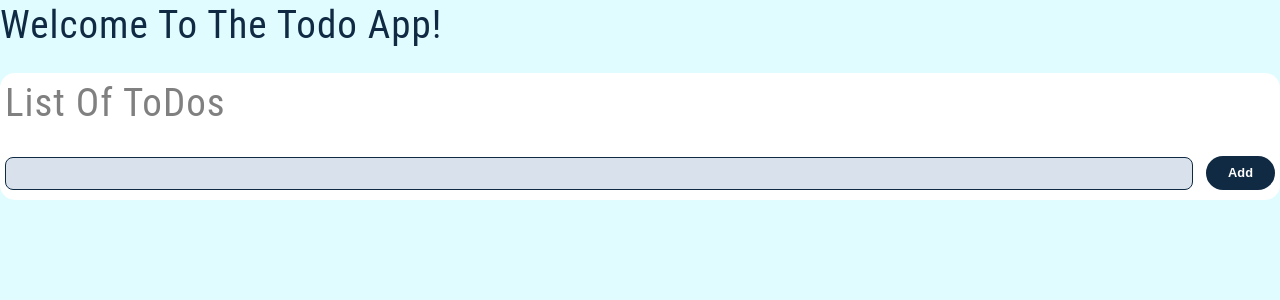
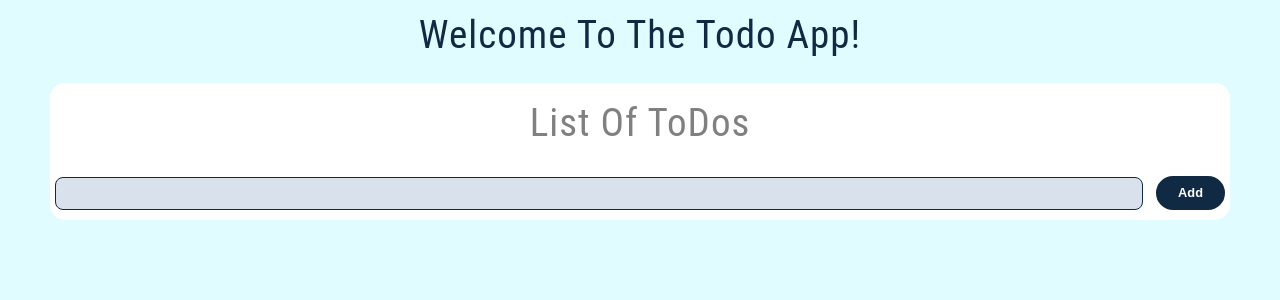
Before and after one commit to ayazhankadessova/ToDoApp, a React (Create React App) app in the folder to-do-frontend/: page / in a window 1280 px wide. Shown: the top 300 px of the page. Built offline with nearby package versions, Linux system fonts and the light colour scheme.

Commit message:
2 empty todos in console -> initial state

```diff
--- a/to-do-frontend/src/components/Todo/index.js
+++ b/to-do-frontend/src/components/Todo/index.js
@@ -8,17 +8,21 @@ const Todo = () => {
   // usesate of Todos is empty array
   // to get all the Todos in the array format
   const [todos, setTodos] = useState([])
-  console.log(input, 'input')
+  // console.log(input, 'input')
 
   // Create function to fetch all data from db
   const fetchData = async () => {
     try {
       // get everything from todos endpoint
       const response = await axios.get('/todos')
+      // set data from response as todos
+      setTodos(response.data)
     } catch (err) {
       console.log(err.message)
     }
   }
+
+  console.log(todos, 'todos')
 
   return (
     <Container>
--- a/to-do-frontend/src/components/Todo/styles.js
+++ b/to-do-frontend/src/components/Todo/styles.js
@@ -6,6 +6,7 @@ const Container = styled.div`
   border-radius: 15px;
   /* top, bottom: 20px
   right, left: 30px */
+  margin: 20px 50px;
   padding: 5px 5px;
 `
 
--- a/to-do-frontend/src/index.css
+++ b/to-do-frontend/src/index.css
@@ -96,8 +96,18 @@ p {
   max-width: 40em;
 }
 
+h2 {
+  margin: 0;
+  padding-top: 10px;
+  margin-bottom: 1.38rem;
+  font-family: var(--headingFont);
+  font-weight: 400;
+  line-height: 1.3;
+  text-align: center;
+  text-transform: capitalize;
+  letter-spacing: var(--letterSpacing);
+}
 h1,
-h2,
 h3,
 h4,
 h5 {
@@ -106,6 +116,7 @@ h5 {
   font-family: var(--headingFont);
   font-weight: 400;
   line-height: 1.3;
+
   text-transform: capitalize;
   letter-spacing: var(--letterSpacing);
 }
```
